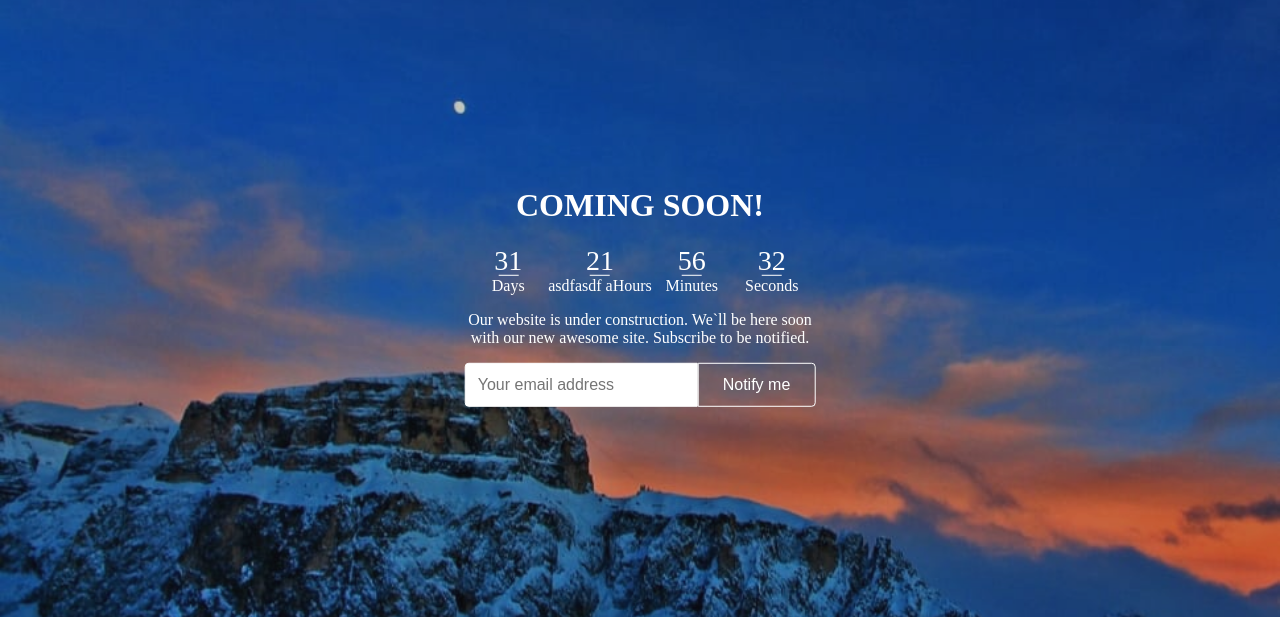
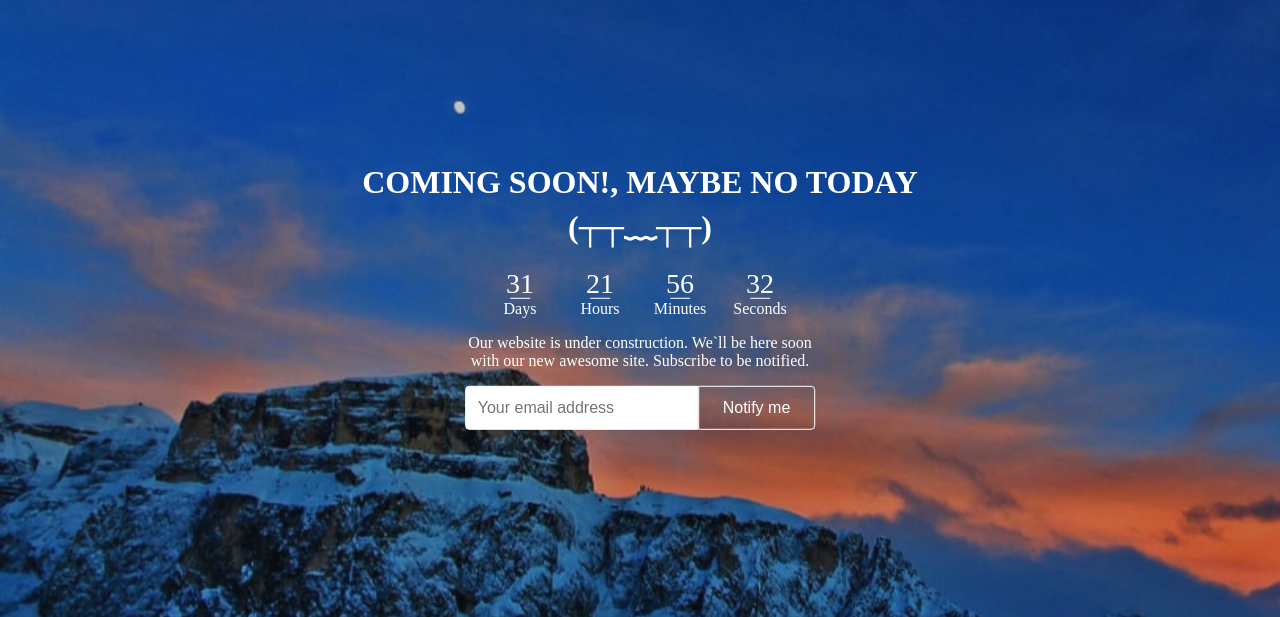
Before and after one commit to ivanbautista/ivanbautista.dev, a plain HTML site: page index.html in a window 1280 px wide. Shown: the part 103-720 px from the top of the page. Drawn offline with Linux system fonts and the light colour scheme.

Commit message:
added (┬┬﹏┬┬)

```diff
--- a/index.html
+++ b/index.html
@@ -25,7 +25,7 @@
 		</header>
 
 		<main class="content">
-			<h1>COMING SOON!</h1>
+			<h1>COMING SOON!, MAYBE NO TODAY <br>(┬┬﹏┬┬)</h1>
 
 			<div class="countdown">
 				<div class="countdown__days">
@@ -35,7 +35,7 @@
 
 				<div class="countdown__hours">
 					<div class="number"></div>
-					<span class>asdfasdf aHours</span>
+					<span class>Hours</span>
 				</div>
 
 				<div class="countdown__minutes">
```
